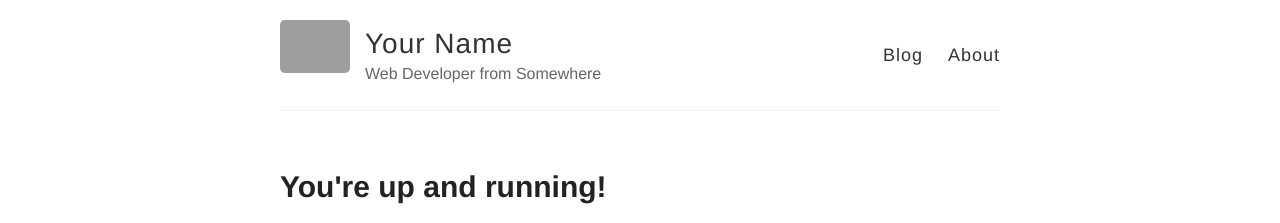
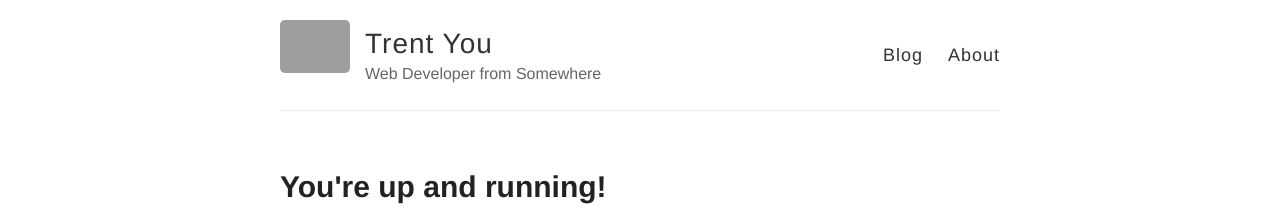
Before and after one commit to trentyou/trentyou.github.io, a Jekyll site: the page built from index.html, in a window 1280 px wide. Shown: the top 223 px of the page. Built offline with Jekyll 4.4.1, drawn with Linux system fonts in a browser that asks for light colours; emoji names are drawn with the system emoji font; grey boxes are pictures that could not be loaded.

Commit message:
Updated _config.yml

```diff
--- a/_config.yml
+++ b/_config.yml
@@ -3,7 +3,7 @@
 #
 
 # Name of your site (displayed in the header)
-name: Your Name
+name: Trent You
 
 # Short bio or description (displayed in the header)
 description: Web Developer from Somewhere
```
